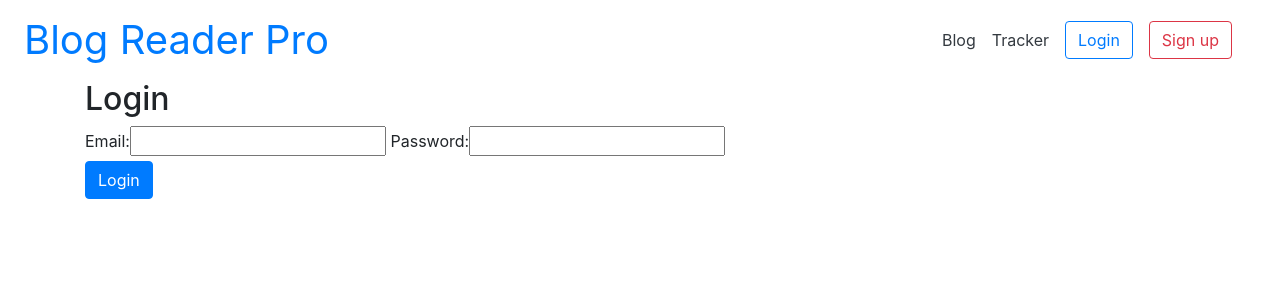
After one commit to andreweliyah/Stream-Three-Project, a Django app: page /accounts/login/ in a window 1280 px wide. The commit adds this page. Shown: the top 307 px of the page. Run offline with Django 3.2, Linux system fonts and the light colour scheme; parts of the project's set-up code (start-up, migrations or seed data) failed here and were passed over; some libraries are stand-ins or nearby versions.

Commit message:
Created login feature

```diff
--- a/BlogReaderPro/accounts/forms.py
+++ b/BlogReaderPro/accounts/forms.py
@@ -40,3 +40,7 @@ class UserRegistrationForm(UserCreationForm):
         instance.save()
 
     return instance
+
+class UserLoginForm(forms.Form):
+  email = forms.EmailField()
+  password = forms.CharField(widget=forms.PasswordInput)
--- /dev/null
+++ b/BlogReaderPro/accounts/static/accounts/js/login.js
@@ -0,0 +1,22 @@
+$(function() {
+  $('#login-form').submit(function(e){
+    e.preventDefault();
+    var url = e.target.action;
+    var data = {username: $('input#id_email').val(),
+                password: $('input#id_password').val()}; // user crediintials
+    $.post(url,$(this).serialize())
+    .done(function(){
+      $.post('/api-token-auth/',data)
+      .done(function(d){
+        $('#login-form').submit();
+        location.reload(true);
+      })
+      .fail(function(d,e){
+        $('#messages').text('Username or password incorrect.');
+      });
+    })
+    .fail(function(){
+      console.log('wrong')
+    })
+  });
+});
--- /dev/null
+++ b/BlogReaderPro/accounts/templates/accounts/login.html
@@ -0,0 +1,19 @@
+{% extends "base.html" %}
+{% load static %}
+{% block content %}
+  <div class="accounts">
+    <div id="messages"></div>
+    <form id="login-form" role="form" method="post" action="{% url 'accounts:login' %}">
+      <h2>Login</h2>
+      {% csrf_token %}
+      {{ form }}
+      <div class="form-group">
+        <button type="submit" class="btn btn-primary">Login</button>
+      </div>
+    </form>
+  </div>
+{% endblock %}
+{% block aux %}
+  <script src="{% static 'accounts/js/api.js' %}"></script>
+  <script src="{% static 'accounts/js/login.js' %}"></script>
+{% endblock %}
--- a/BlogReaderPro/accounts/urls.py
+++ b/BlogReaderPro/accounts/urls.py
@@ -7,4 +7,5 @@ urlpatterns = [
   url(r'^signup/$', views.signup, name = 'signup'),
   url(r'^profile/$', views.profile, name = 'profile'),
   url(r'^logout/$', views.logout, name='logout'),
+  url(r'^login/$', views.login, name = 'login'),
 ]
--- a/BlogReaderPro/accounts/views.py
+++ b/BlogReaderPro/accounts/views.py
@@ -3,11 +3,14 @@ from __future__ import unicode_literals
 
 from django.shortcuts import render, redirect, get_object_or_404
 from django.core.urlresolvers import reverse
-from accounts.forms import UserRegistrationForm
+from accounts.forms import UserRegistrationForm, UserLoginForm
 from .models import User
 from django.contrib import auth, messages
+from django.contrib.auth.decorators import login_required
+from django.template.context_processors import csrf
 
 # Create your views here.
+# >signup page view
 def signup(request):
   if request.user.is_authenticated:
     return redirect(reverse('accounts:profile'))
@@ -33,7 +36,27 @@ def signup(request):
     form = UserRegistrationForm()
   return render(request, 'accounts/signup.html', {'form': form})
 
-# >PROFILE PAGE VIEW
+# >profile page view
+@login_required(login_url='accounts:login')
+# >LOGIN PAGE VIEW
+def login(request):
+  if request.user.is_authenticated:
+    return redirect(reverse('accounts:profile'))
+  if request.method == 'POST':
+    form = UserLoginForm(request.POST)
+    if form.is_valid():
+      user = auth.authenticate(username=request.POST.get('email'), password=request.POST.get('password'))
+      if user is not None:
+        auth.login(request, user)
+        messages.success(request, 'You are now signed in')
+        return redirect(reverse('accounts:profile'))
+      else:
+        messages.error(request, 'Your email or password is incorrect')
+  else:
+    form = UserLoginForm()
+  args = {'form':form}
+  args.update(csrf(request))
+  return render(request, 'accounts/login.html', args)
 def profile(request):
   user = get_object_or_404(User, id=request.user.id)
   args = {}
@@ -60,8 +83,28 @@ def profile(request):
     args['status'] = False
     return render(request, 'accounts/profile.html',args)
 
-# >LOGOUT
+# >logout page view
 def logout(request):
   auth.logout(request)
   messages.success(request, 'You have successfully logged out')
   return redirect(reverse('accounts:signup'))
+
+# >login page view
+def login(request):
+  if request.user.is_authenticated:
+    return redirect(reverse('accounts:profile'))
+  if request.method == 'POST':
+    form = UserLoginForm(request.POST)
+    if form.is_valid():
+      user = auth.authenticate(username=request.POST.get('email'), password=request.POST.get('password'))
+      if user is not None:
+        auth.login(request, user)
+        messages.success(request, 'You are now signed in')
+        return redirect(reverse('accounts:profile'))
+      else:
+        messages.error(request, 'Your email or password is incorrect')
+  else:
+    form = UserLoginForm()
+  args = {'form':form}
+  args.update(csrf(request))
+  return render(request, 'accounts/login.html', args)
--- a/BlogReaderPro/templates/base.html
+++ b/BlogReaderPro/templates/base.html
@@ -49,7 +49,7 @@
             </div>
           </div>
         {% else %}
-          <a class="btn btn-outline-primary mx-2" href="">Login</a>
+          <a class="btn btn-outline-primary mx-2" href="{% url 'accounts:login' %}">Login</a>
           <a class="btn btn-outline-danger mx-2" href="{% url 'accounts:signup' %}">Sign up</a>
         {% endif %}
       </nav>
```
